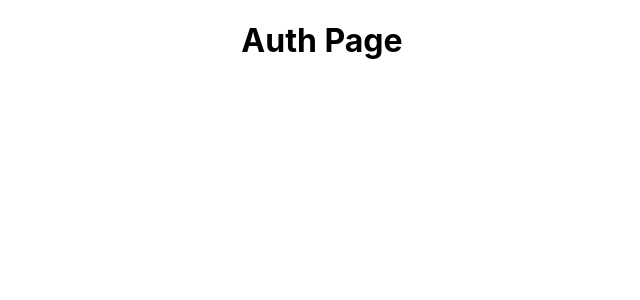
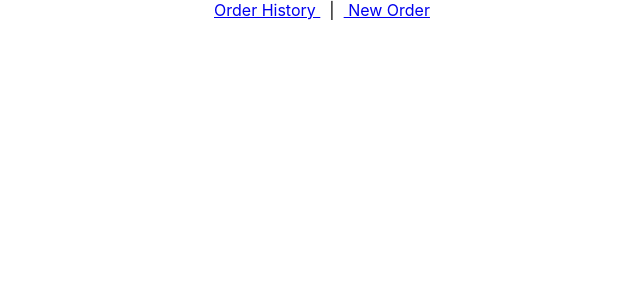
Before and after one commit to gcastrocastro/mern-infrastructure, a React (Create React App) app: page / in a window 1280 px wide. Shown: the top 300 px of the page, without its empty margins (318-958 px from the left). Built offline with nearby package versions, Linux system fonts and the light colour scheme.

Commit message:
wip: add navbar component

```diff
--- /dev/null
+++ b/src/Components/NavBar/NavBar.js
@@ -0,0 +1,11 @@
+import {Link} from 'react-router-dom';
+
+export default function NavBar() {
+    return(
+        <nav>
+            <Link to="/orders"> Order History </Link>
+            &nbsp; | &nbsp;
+            <Link to="/orders/new"> New Order </Link>
+        </nav>
+    )
+}
--- a/src/Pages/App/App.js
+++ b/src/Pages/App/App.js
@@ -4,17 +4,21 @@
 import NewOrderPage from '../NewOrderPage/NewOrderPage';
 import OrderHistoryPage from '../OrderHistoryPage/OrderHistoryPage';
 import {Route, Routes} from 'react-router-dom';
+import NavBar from '../../Components/NavBar/NavBar';
 
 function App() {
-  const [user, setUser] = useState(null);
+  const [user, setUser] = useState({});
   return (
     <main className="App">
       { user ?
-        <Routes>
-          {/* {Route Components Go Here} */}
-          <Route path="/orders/new" element={<NewOrderPage />} />
-          <Route path="/orders" element={<OrderHistoryPage />} />
-        </Routes>
+        <>
+          <NavBar/>
+          <Routes>
+            {/* {Route Components Go Here} */}
+            <Route path="/orders/new" element={<NewOrderPage />} />
+            <Route path="/orders" element={<OrderHistoryPage />} />
+          </Routes>
+        </>
         :
         <AuthPage />
       }
```
